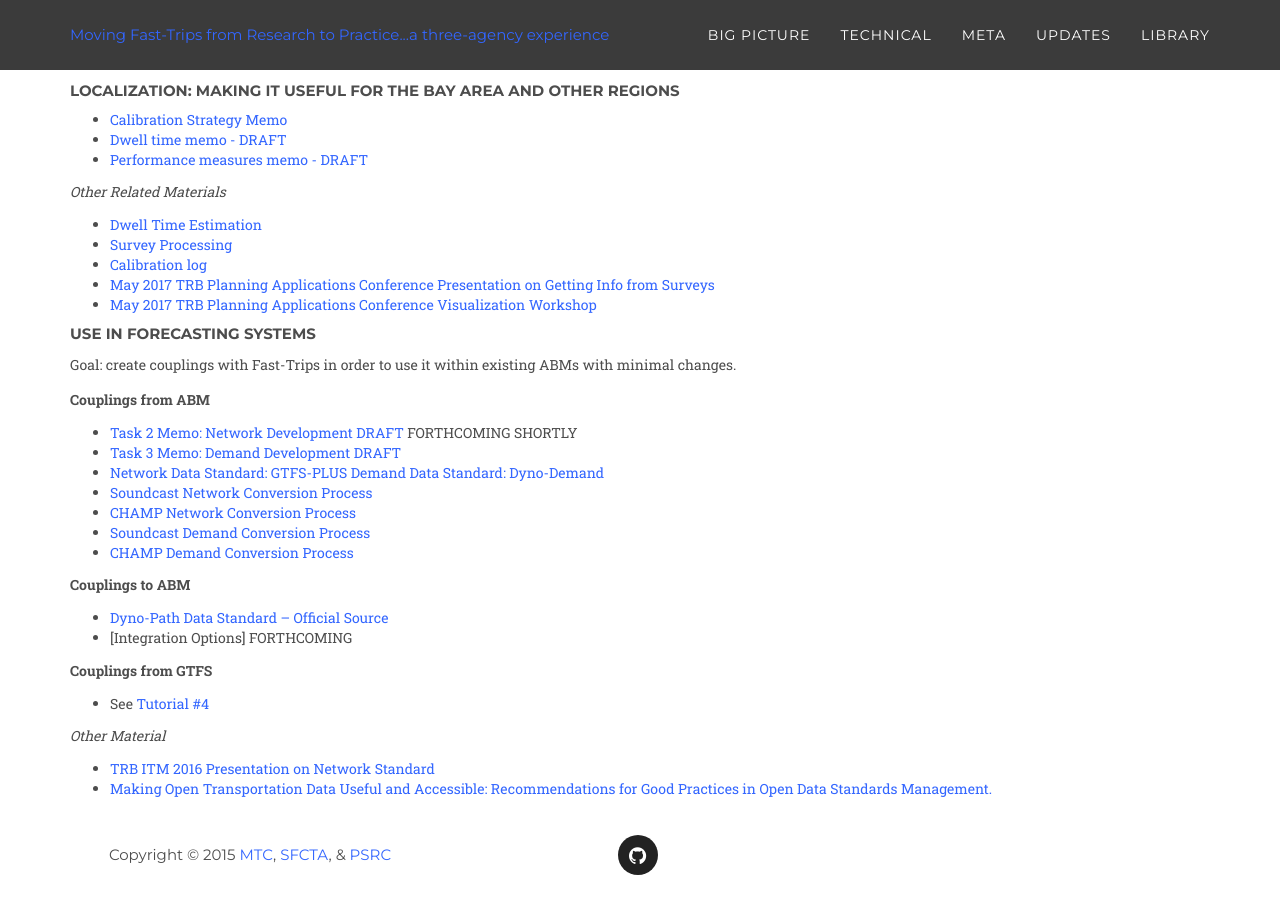
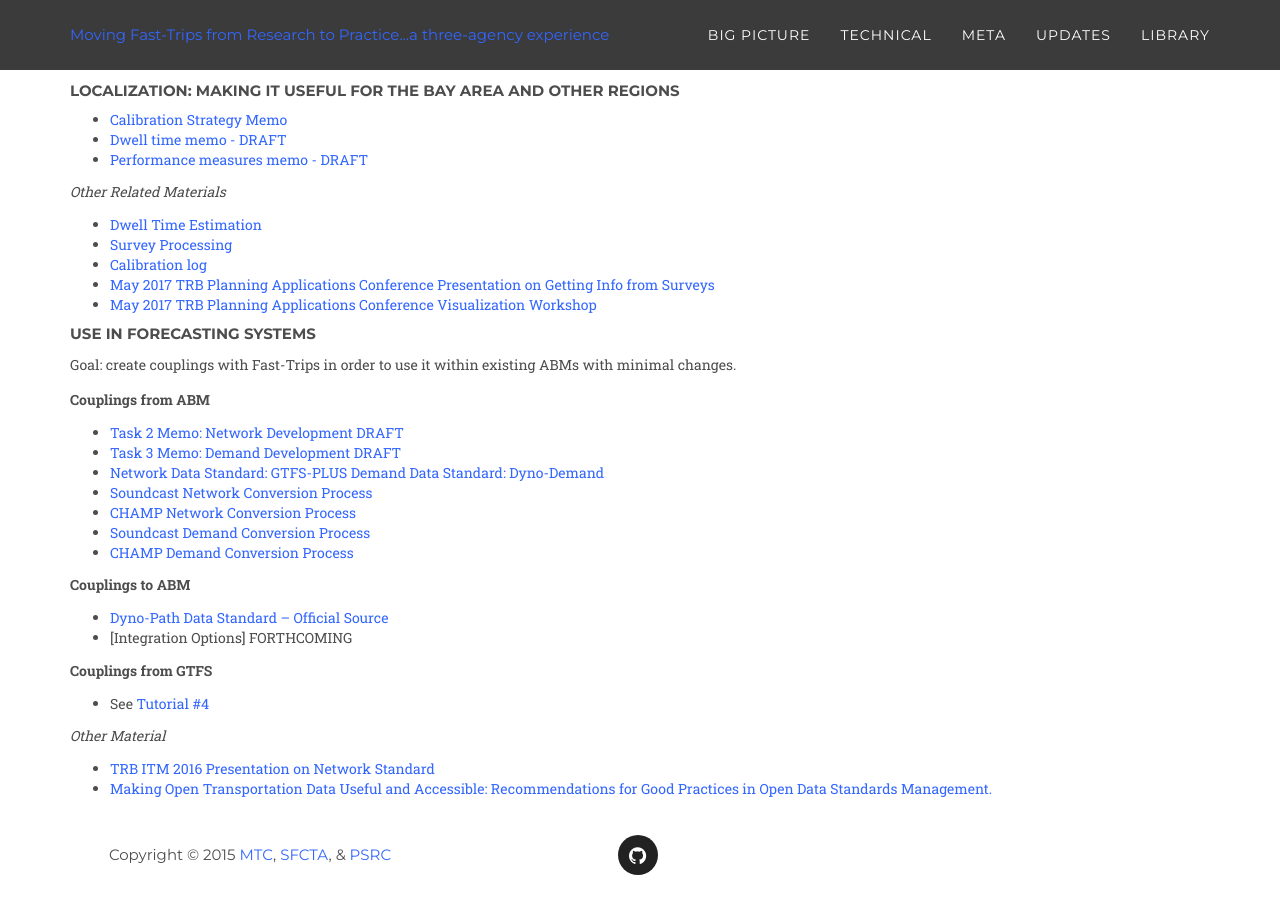
Before and after one commit to BayAreaMetro/fast-trips-project, a Jekyll site: the page built from library/index.md, in a window 1280 px wide and 900 px high, scrolled down 1908 px. Built offline with Jekyll 4.4.1, drawn with Linux system fonts in a browser that asks for light colours; some web fonts are replaced.

Commit message:
Add T2 Draft Memo

```diff
--- a/library/index.md
+++ b/library/index.md
@@ -116,7 +116,7 @@
 
 **Couplings from ABM**
 
- * [Task 2 Memo: Network Development DRAFT]() FORTHCOMING SHORTLY
+ * [Task 2 Memo: Network Development DRAFT](https://mtcdrive.box.com/s/9q6kn4ba3f5euc9cgkgonwmnyfigy54y)
  * [Task 3 Memo: Demand Development DRAFT](https://mtcdrive.box.com/s/7ybjk1a0d4q96o1j9kc5kgqgv3hkrlmx)
  * [Network Data Standard: GTFS-PLUS](http://github.com/osplanning-data-standards/GTFS-PLUS)
 [Demand Data Standard:  Dyno-Demand](https://github.com/osplanning-data-standards/dyno-demand)
```
